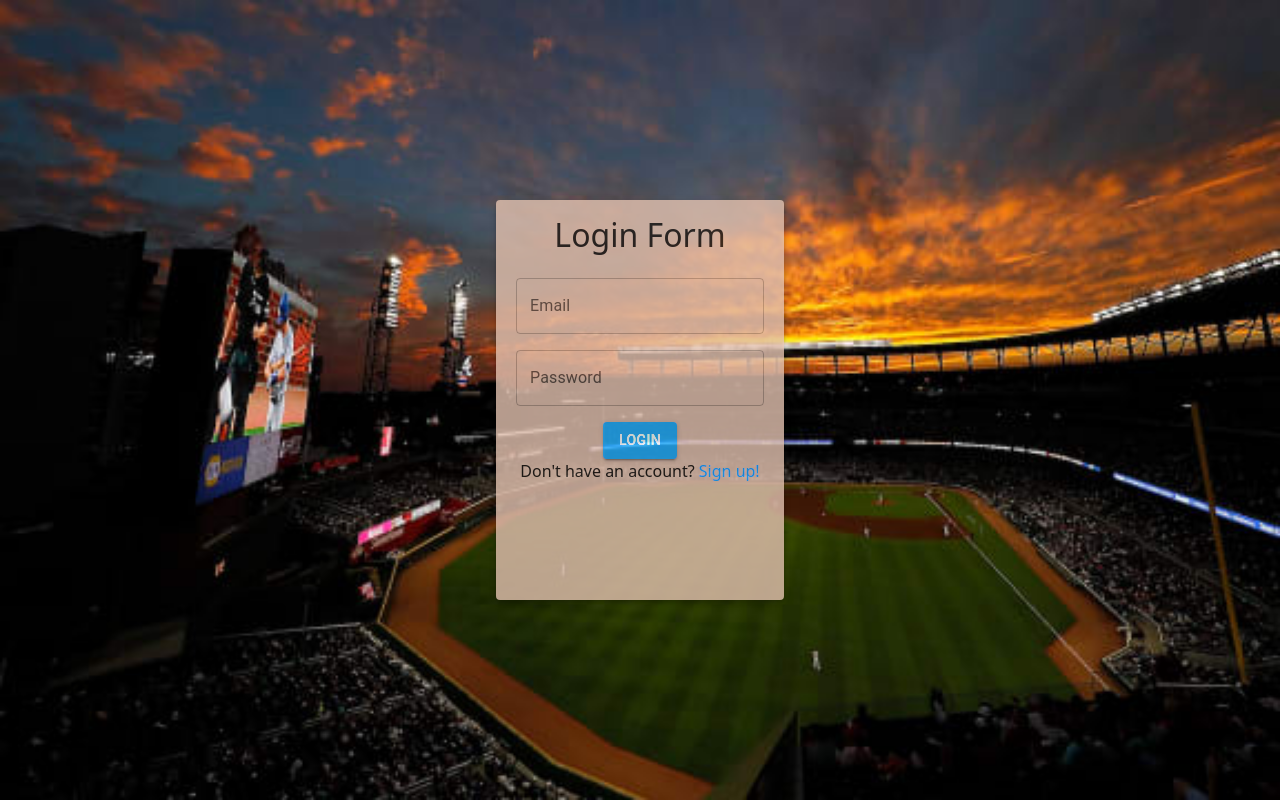
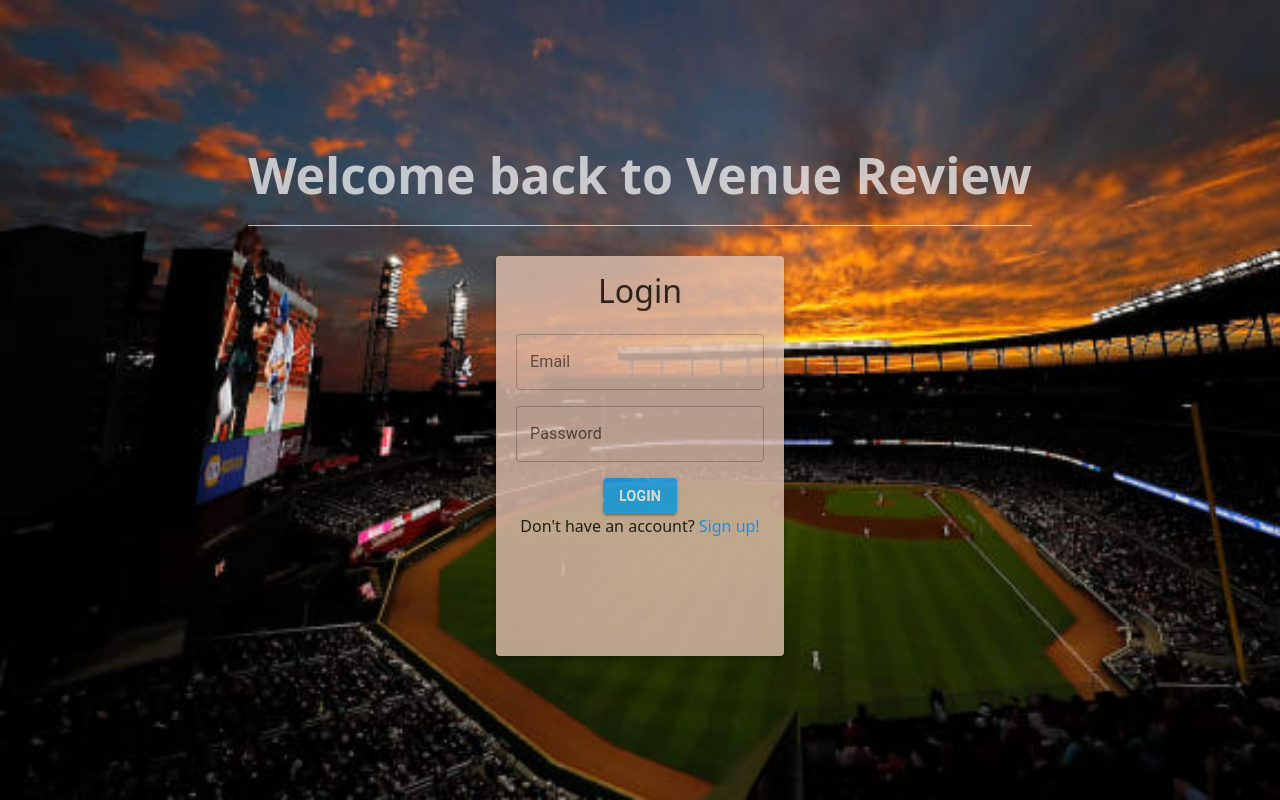
Before and after one commit to C-Meehan/VenueReview, a React (Create React App) app in the folder client/: page / in a window 1280 px wide. Built offline with nearby package versions, Linux system fonts and the light colour scheme.

Commit message:
added welcome message

```diff
--- a/client/src/App.css
+++ b/client/src/App.css
@@ -28,6 +28,7 @@ a:active {
 
 .background-img {
   display: flex;
+  flex-direction: column;
   justify-content: center;
   align-items: center;
   /* height: auto; */
@@ -35,6 +36,16 @@ a:active {
   background-repeat: no-repeat;
   background-size: cover;
   /* background-position: center; */
+}
+
+.log-reg-header {
+  font-size: 50px;
+  font-weight: bold;
+  opacity: .7;
+  color: white;
+  margin-bottom: 30px;
+  padding-bottom: 20px;
+  border-bottom: 1px solid white;
 }
 
 /*Dashboard CSS*/
--- a/client/src/components/Login.jsx
+++ b/client/src/components/Login.jsx
@@ -49,8 +49,9 @@ const Login = () => {
 
     return (
         <div className="background-img background-sizing">
+            <h1 className="log-reg-header">Welcome back to Venue Review</h1>
             <Paper elevation={4} style={styles.paper}>
-                <h2>Login Form</h2>
+                <h2>Login</h2>
                 <form onSubmit={loginHandler}>
                     {error ? <p className="text-info">{error.message}</p> : ""}
                     <FormControl variant="outlined" style={styles.input}>
--- a/client/src/components/Profile.jsx
+++ b/client/src/components/Profile.jsx
@@ -12,7 +12,7 @@ const Profile = () => {
     const [user, setUser] = useState({})
     const [reviews, setReviews] = useState([]);
 
-    console.log("GRay want to see this", reviews)
+    // console.log("GRay want to see this", reviews)
     useEffect(() => {
         // axios.get("http://localhost:8000/api/reviews/" + id)
         axios.get("http://localhost:8000/api/reviews/user", {withCredentials: true})
--- a/client/src/components/Register.jsx
+++ b/client/src/components/Register.jsx
@@ -50,6 +50,7 @@ const Register = () => {
 
     return (
         <div className="background-img background-sizing">
+            <h1 className="log-reg-header">Venue Review</h1>
             <Paper elevation={24} style={styles.paper}>
                 <h2>Sign Up!</h2>
                 <form onSubmit={submitHandler}>
```
